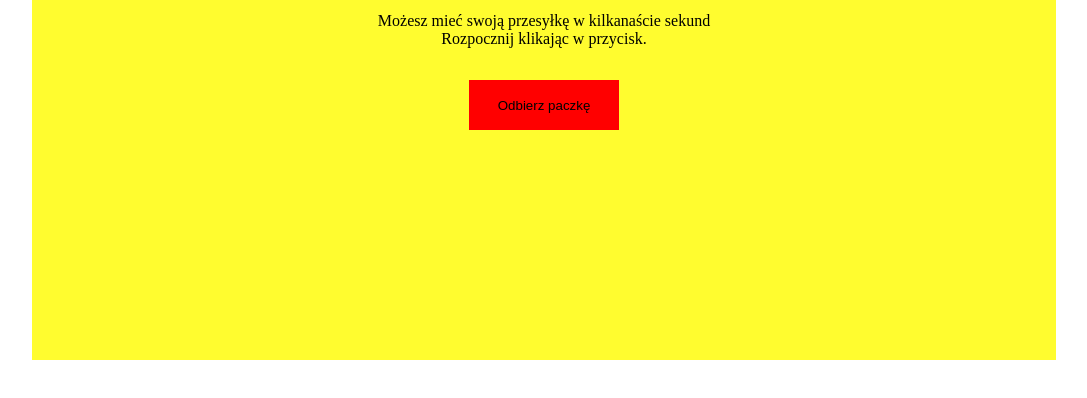
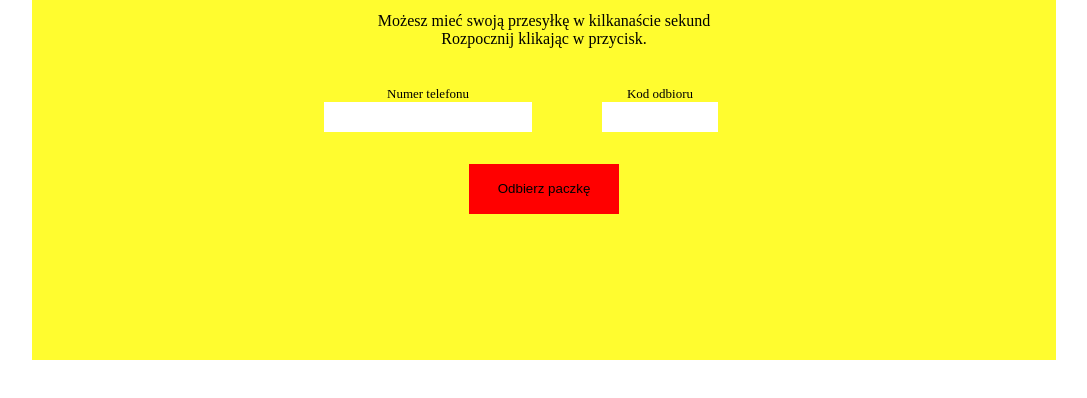
Before and after one commit to pymacode/paczkomat, a plain HTML site: page index.html in a window 1280 px wide. Shown: the part 240-638 px from the top of the page, without its empty margins (96-1183 px from the left). Drawn offline with Linux system fonts and the light colour scheme.

Commit message:
Add form view styling

```diff
--- a/index.html
+++ b/index.html
@@ -17,20 +17,20 @@
             <p class="header__paragraph">Rozpocznij klikając w przycisk.</p>
         </header>
         <main class="main">
-            <form class="form hidden">
+            <form class="form">
                 <div class="form__row">
-                    <label>
+                    <label class="form__label">
                         Numer telefonu<br />
-                        <input class="form__input" type="text" name="number" />
+                        <input class="form__input form__input--number" type="text" name="number" />
                     </label>
-                    <label>
+                    <label class="form__label">
                         Kod odbioru<br />
-                        <input class="form__input" type="text" name="kod" />
+                        <input class="form__input form__input--code" type="text" name="code" />
                     </label>
                 </div>
                 <button class="styled-button form__button">Odbierz paczkę</button>
             </form>
-            <button class="styled-button main__button">Odbierz paczkę</button>
+            <button class="styled-button main__button hidden">Odbierz paczkę</button>
 
             <div class="modal hidden">
                 <h1 class="modal__title">Paczka odebrana!</h1>
--- a/styles/main.css
+++ b/styles/main.css
@@ -38,10 +38,46 @@ body{
     justify-content: flex-start;
     align-items: center;
 }
-
 .styled-button{
     width: 150px;
     height: 50px;
     background-color: #FF0000;
     border: none;
 }
+
+.form{
+    width: 100%;
+    height: 50%;
+    display: flex;
+    flex-direction: column;
+    justify-content: space-evenly;
+    align-items: center;
+}
+.form__row{
+    display: flex;
+    justify-content: space-between;
+
+}
+.form__label{
+    display: flex;
+    flex-direction: column;
+    justify-content: center;
+    align-items: center;
+    font-size: small;
+}
+.form__input{
+    height: 30px;
+    border: none;
+    outline-style: none;
+    text-align: center;
+    font-size: large;
+}
+.form__input--number{
+    width: 90%;
+}
+.form__input--code{
+    width: 50%;
+}
+.form__button{
+    margin-top: 25px;
+}
```
